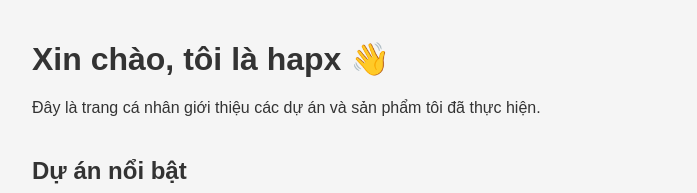
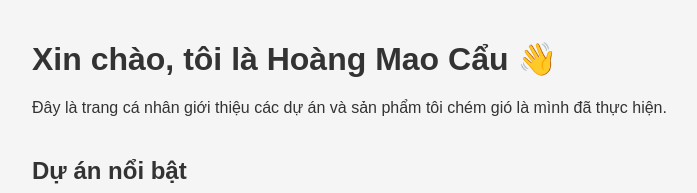
Before and after one commit to haxphan/hapx-folio, a plain HTML site: page index.html in a window 1280 px wide. Shown: the top 193 px of the page, without its empty margins (208-905 px from the left). Drawn offline with Linux system fonts and the light colour scheme.

Commit message:
Update index.html

```diff
--- a/index.html
+++ b/index.html
@@ -9,8 +9,8 @@
 </head>
 <body>
   <header>
-    <h1>Xin chào, tôi là hapx 👋</h1>
-    <p>Đây là trang cá nhân giới thiệu các dự án và sản phẩm tôi đã thực hiện.</p>
+    <h1>Xin chào, tôi là Hoàng Mao Cẩu 👋</h1>
+    <p>Đây là trang cá nhân giới thiệu các dự án và sản phẩm tôi chém gió là mình đã thực hiện.</p>
   </header>
 
   <section class="projects">
```
